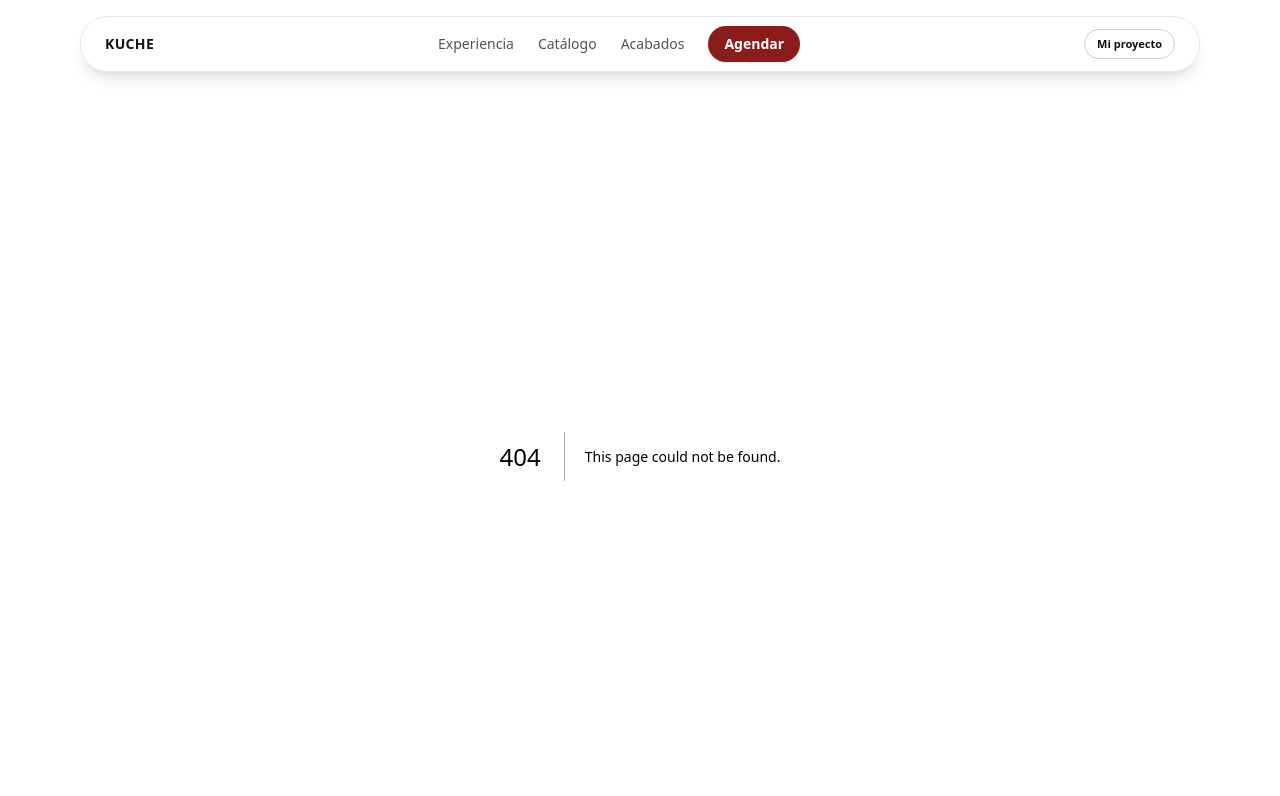
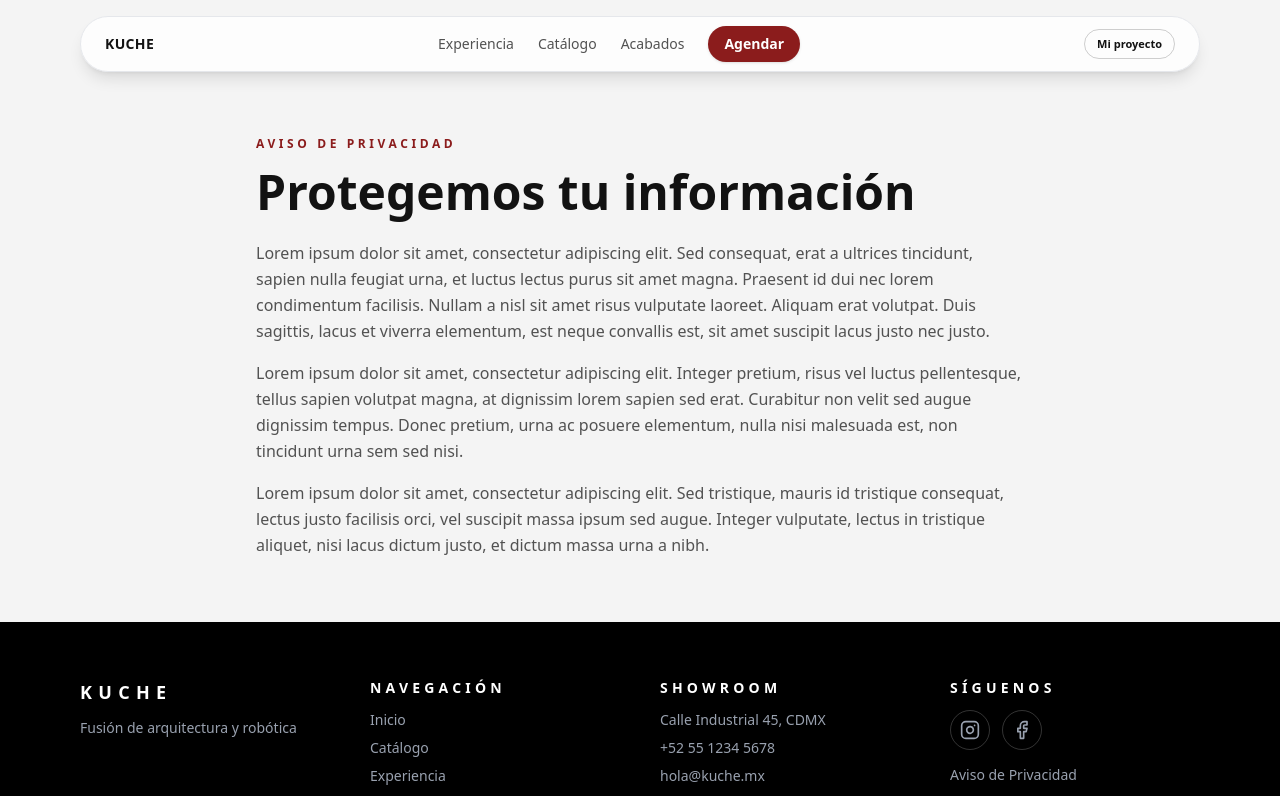
Before and after one commit to Monreal-Alejandro/Kuche-plataforma, a Next.js app: page /aviso-de-privacidad in a window 1280 px wide. Before the commit this address had no page. Shown: the top 796 px of the page. Built offline with nearby package versions, Linux system fonts and the light colour scheme.

Commit message:
Front plataforma changes

```diff
--- /dev/null
+++ b/src/app/aviso-de-privacidad/page.tsx
@@ -0,0 +1,42 @@
+import Footer from "@/components/Footer";
+
+export default function AvisoDePrivacidadPage() {
+  return (
+    <main className="min-h-screen bg-background text-primary">
+      <section className="px-4 pb-16 pt-16 md:pt-20">
+        <div className="mx-auto max-w-3xl">
+          <p className="text-xs font-semibold uppercase tracking-[0.3em] text-accent">
+            Aviso de Privacidad
+          </p>
+          <h1 className="mt-4 text-3xl font-semibold text-primary md:text-5xl">
+            Protegemos tu información
+          </h1>
+          <p className="mt-6 text-sm leading-relaxed text-secondary md:text-base">
+            Lorem ipsum dolor sit amet, consectetur adipiscing elit. Sed
+            consequat, erat a ultrices tincidunt, sapien nulla feugiat urna, et
+            luctus lectus purus sit amet magna. Praesent id dui nec lorem
+            condimentum facilisis. Nullam a nisl sit amet risus vulputate
+            laoreet. Aliquam erat volutpat. Duis sagittis, lacus et viverra
+            elementum, est neque convallis est, sit amet suscipit lacus justo
+            nec justo.
+          </p>
+          <p className="mt-4 text-sm leading-relaxed text-secondary md:text-base">
+            Lorem ipsum dolor sit amet, consectetur adipiscing elit. Integer
+            pretium, risus vel luctus pellentesque, tellus sapien volutpat
+            magna, at dignissim lorem sapien sed erat. Curabitur non velit sed
+            augue dignissim tempus. Donec pretium, urna ac posuere elementum,
+            nulla nisi malesuada est, non tincidunt urna sem sed nisi.
+          </p>
+          <p className="mt-4 text-sm leading-relaxed text-secondary md:text-base">
+            Lorem ipsum dolor sit amet, consectetur adipiscing elit. Sed
+            tristique, mauris id tristique consequat, lectus justo facilisis
+            orci, vel suscipit massa ipsum sed augue. Integer vulputate, lectus
+            in tristique aliquet, nisi lacus dictum justo, et dictum massa urna
+            a nibh.
+          </p>
+        </div>
+      </section>
+      <Footer />
+    </main>
+  );
+}
--- a/src/app/catalogo/page.tsx
+++ b/src/app/catalogo/page.tsx
@@ -397,7 +397,7 @@ export default function CatalogoPage() {
 
   return (
     <main className="min-h-screen bg-background text-primary">
-      <section className="px-4 pb-16 pt-16 md:pt-20">
+      <section className="px-4 pb-12 pt-14 md:pt-16">
         <div className="mx-auto max-w-6xl">
           <div className="text-center">
             <p className="text-xs font-semibold uppercase tracking-[0.3em] text-accent">
@@ -432,8 +432,8 @@ export default function CatalogoPage() {
         </div>
       </section>
 
-      <section className="px-4 pb-20">
-        <div className="mx-auto flex max-w-6xl flex-col gap-10">
+      <section className="px-4 pb-16">
+        <div className="mx-auto flex max-w-6xl flex-col gap-6">
           <AnimatePresence mode="popLayout">
             {filteredProjects.map((project) => (
               <motion.div
--- a/src/app/experiencia/page.tsx
+++ b/src/app/experiencia/page.tsx
@@ -44,6 +44,15 @@ const steps = [
   },
   {
     number: "05",
+    title: "Seguimiento en línea",
+    subtitle: "Portal privado",
+    description:
+      "Accede a tu portal privado para ver pagos, renders y avances en tiempo real. Transparencia total durante todo el proceso.",
+    image: "/images/render4.jpg",
+    alt: "Vista de un portal digital de seguimiento.",
+  },
+  {
+    number: "06",
     title: "Tu hogar transformado",
     subtitle: "Instalación y Entrega",
     description:
--- a/src/components/Navbar.tsx
+++ b/src/components/Navbar.tsx
@@ -10,6 +10,35 @@ export default function Navbar() {
     return null;
   }
 
+  const isActive = (href: string) => {
+    if (href === "/") return pathname === "/";
+    return pathname === href || pathname.startsWith(`${href}/`) || pathname.startsWith(href);
+  };
+
+  const navLinkClass = (href: string) =>
+    [
+      "relative text-sm font-medium transition",
+      isActive(href)
+        ? "text-primary font-semibold after:absolute after:-bottom-1 after:left-0 after:right-0 after:h-[1.5px] after:rounded-full after:bg-primary/70 after:content-['']"
+        : "text-secondary hover:text-primary",
+    ].join(" ");
+
+  const pillLinkClass = (href: string) =>
+    [
+      "rounded-full border px-3 py-1.5 text-[11px] font-semibold transition",
+      isActive(href)
+        ? "border-primary/40 bg-primary/5 text-primary"
+        : "border-primary/20 text-primary hover:border-primary/40 hover:bg-white",
+    ].join(" ");
+
+  const ctaClass = (href: string) =>
+    [
+      "rounded-full px-4 py-2 text-sm font-semibold shadow transition",
+      isActive(href)
+        ? "bg-accent/90 text-white ring-2 ring-accent/30"
+        : "bg-accent text-white hover:-translate-y-0.5",
+    ].join(" ");
+
   return (
     <nav className="sticky top-4 z-50">
       <div className="mx-auto max-w-6xl px-4">
@@ -19,28 +48,22 @@ export default function Navbar() {
           </Link>
 
           <div className="hidden items-center gap-6 md:flex">
-            <Link href="/experiencia" className="text-sm font-medium text-secondary">
+            <Link href="/experiencia" className={navLinkClass("/experiencia")}>
               Experiencia
             </Link>
-            <Link href="/catalogo" className="text-sm font-medium text-secondary">
+            <Link href="/catalogo" className={navLinkClass("/catalogo")}>
               Catálogo
             </Link>
-            <Link href="/acabados" className="text-sm font-medium text-secondary">
+            <Link href="/acabados" className={navLinkClass("/acabados")}>
               Acabados
             </Link>
-            <Link
-              href="/agendar"
-              className="rounded-full bg-accent px-4 py-2 text-sm font-semibold text-white shadow"
-            >
+            <Link href="/agendar" className={ctaClass("/agendar")}>
               Agendar
             </Link>
           </div>
 
           <div className="flex items-center gap-3">
-            <Link
-              href="/seguimiento"
-              className="rounded-full border border-primary/20 px-3 py-1.5 text-[11px] font-semibold text-primary transition hover:border-primary/40 hover:bg-white"
-            >
+            <Link href="/seguimiento" className={pillLinkClass("/seguimiento")}>
               Mi proyecto
             </Link>
             <button
--- a/src/components/catalogo/ProjectCard.tsx
+++ b/src/components/catalogo/ProjectCard.tsx
@@ -52,9 +52,9 @@ export default function ProjectCard({ project }: ProjectCardProps) {
   const currentImage = project.images[selectedImageIndex];
 
   return (
-    <article className="rounded-3xl bg-surface p-5 shadow-lg">
-      <div className="grid gap-6 lg:grid-cols-[3fr_2fr] lg:grid-rows-[auto_auto] lg:items-start">
-        <div className="relative aspect-[16/10] w-full overflow-hidden rounded-3xl lg:col-start-1 lg:row-start-1">
+    <article className="rounded-3xl bg-surface p-4 shadow-lg">
+      <div className="grid gap-4 lg:grid-cols-[3fr_2fr] lg:grid-rows-[auto_auto] lg:items-start">
+        <div className="relative aspect-[16/10] w-full overflow-hidden rounded-2xl lg:col-start-1 lg:row-start-1">
           <Image
             src={currentImage.src}
             alt={currentImage.alt}
@@ -105,8 +105,8 @@ export default function ProjectCard({ project }: ProjectCardProps) {
           })}
         </div>
 
-        <div className="flex flex-col gap-4 lg:col-start-1 lg:row-start-2">
-          <div className="flex flex-wrap justify-center gap-3 sm:gap-4">
+        <div className="flex flex-col gap-3 lg:col-start-1 lg:row-start-2">
+          <div className="flex flex-wrap justify-center gap-2 sm:gap-3">
             {project.images.map((image, index) => {
               const isSelected = index === selectedImageIndex;
               return (
@@ -114,7 +114,7 @@ export default function ProjectCard({ project }: ProjectCardProps) {
                   key={`${project.id}-${image.src}`}
                   type="button"
                   onClick={() => setSelectedImageIndex(index)}
-                  className={`relative h-16 w-24 overflow-hidden rounded-2xl border transition sm:h-18 sm:w-28 md:h-20 md:w-32 ${
+                  className={`relative h-14 w-20 overflow-hidden rounded-2xl border transition sm:h-16 sm:w-24 md:h-18 md:w-28 ${
                     isSelected
                       ? "border-accent"
                       : "border-transparent hover:border-accent/40"
@@ -132,8 +132,8 @@ export default function ProjectCard({ project }: ProjectCardProps) {
           </div>
         </div>
 
-        <div className="flex h-full flex-col gap-4 lg:col-start-2 lg:row-start-1 lg:h-full">
-          <div className="flex flex-col gap-4">
+        <div className="flex h-full flex-col gap-3 lg:col-start-2 lg:row-start-1 lg:h-full">
+          <div className="flex flex-col gap-3">
             <div>
               <p className="text-xs font-semibold uppercase tracking-[0.3em] text-accent">
                 {project.category}
@@ -146,7 +146,7 @@ export default function ProjectCard({ project }: ProjectCardProps) {
               </p>
             </div>
 
-            <div className="flex flex-col gap-[0.5cm] text-[13px] leading-relaxed text-secondary">
+            <div className="flex flex-col gap-3 text-[13px] leading-relaxed text-secondary">
               {project.details.map((detail) => (
                 <p key={`${project.id}-${detail.label}`} className="m-0">
                   <span className="text-[11px] font-semibold uppercase tracking-[0.2em] text-primary/80">
--- a/src/components/home/Experience3D.tsx
+++ b/src/components/home/Experience3D.tsx
@@ -37,6 +37,13 @@ const experienceSteps: ExperienceStep[] = [
   },
   {
     id: "paso-05",
+    title: "Seguimiento en línea",
+    description:
+      "Accede a tu portal privado para ver pagos, renders y avances en tiempo real.",
+    image: "/images/render4.jpg",
+  },
+  {
+    id: "paso-06",
     title: "Instalación y Entrega",
     description: "Montaje limpio y garantía de satisfacción.",
     image: "/images/cocina12.jpg",
```
